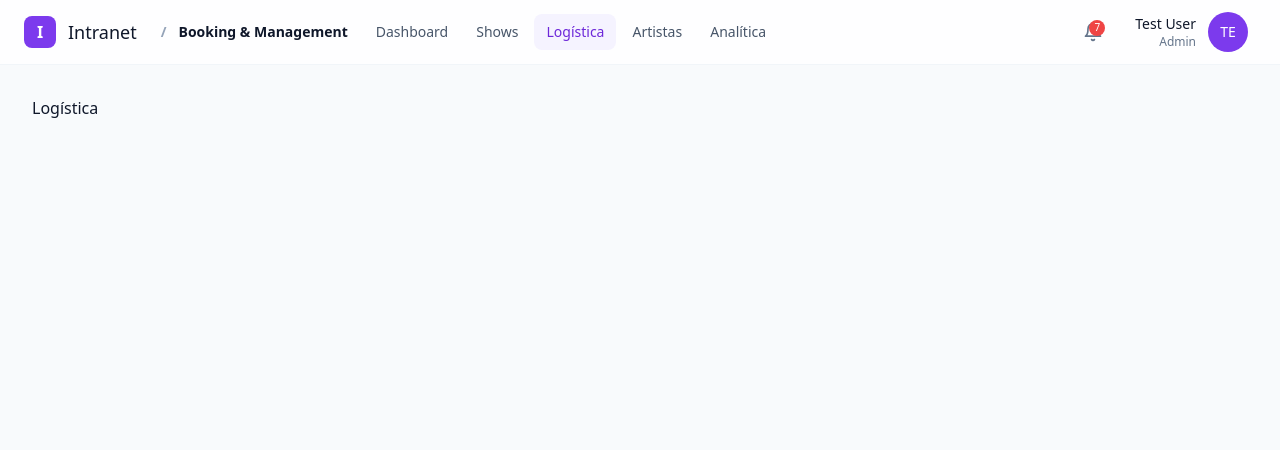
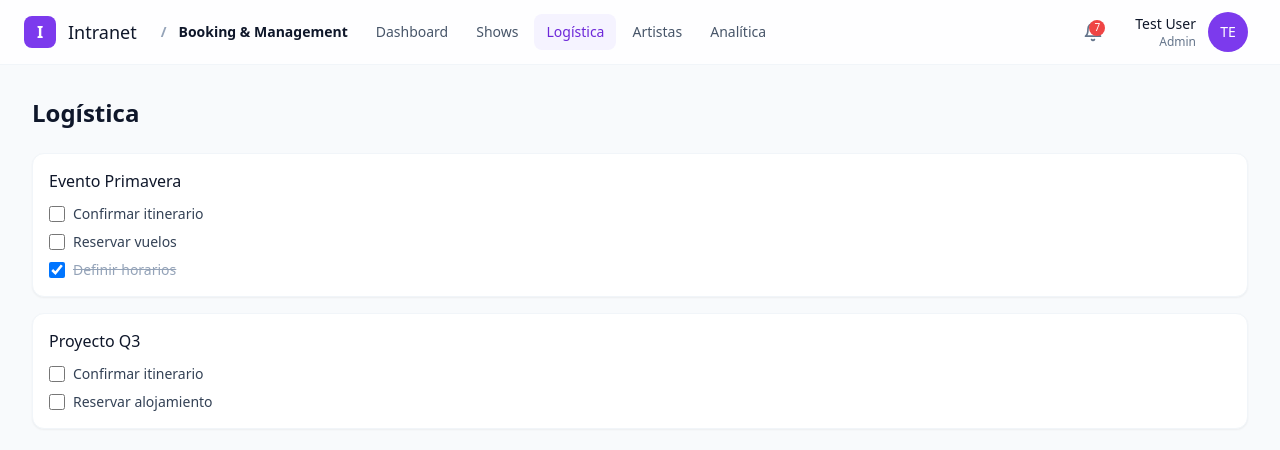
Before and after one commit to Arian1192/intranet-boilerplate, a React (Vite) app: page /conceptone/logistica in a window 1280 px wide. Shown: the top 450 px of the page. Built offline with nearby package versions, Linux system fonts and the light colour scheme.

Commit message:
feat: add logistics page with task list

```diff
--- /dev/null
+++ b/src/features/booking/hooks/useLogistics.ts
@@ -0,0 +1,31 @@
+import { useEffect, useState } from 'react';
+import { useRepository } from '@/repositories';
+import type { LogisticsItem } from '@/types';
+
+export function useLogistics() {
+  const repository = useRepository();
+  const [items, setItems] = useState<LogisticsItem[]>([]);
+  const [isLoading, setIsLoading] = useState(true);
+  const [error, setError] = useState<string | null>(null);
+
+  useEffect(() => {
+    let cancelled = false;
+    setIsLoading(true);
+    repository
+      .getLogistics()
+      .then((result) => {
+        if (!cancelled) setItems(result);
+      })
+      .catch((err) => {
+        if (!cancelled) setError(err instanceof Error ? err.message : 'Error');
+      })
+      .finally(() => {
+        if (!cancelled) setIsLoading(false);
+      });
+    return () => {
+      cancelled = true;
+    };
+  }, [repository]);
+
+  return { items, isLoading, error };
+}
--- a/src/features/booking/pages/LogisticsPage.tsx
+++ b/src/features/booking/pages/LogisticsPage.tsx
@@ -1,3 +1,21 @@
+import { TaskList } from '@/features/booking/components';
+import { useLogistics } from '../hooks/useLogistics';
+
 export function LogisticsPage() {
-  return <div>Logística</div>;
+  const { items, isLoading, error } = useLogistics();
+
+  if (isLoading) {
+    return <div className="py-12 text-center text-slate-500">Cargando...</div>;
+  }
+
+  if (error) {
+    return <div className="py-12 text-center text-red-600">Error: {error}</div>;
+  }
+
+  return (
+    <div className="space-y-6">
+      <h1 className="text-2xl font-semibold text-slate-900">Logística</h1>
+      <TaskList items={items} />
+    </div>
+  );
 }
```
